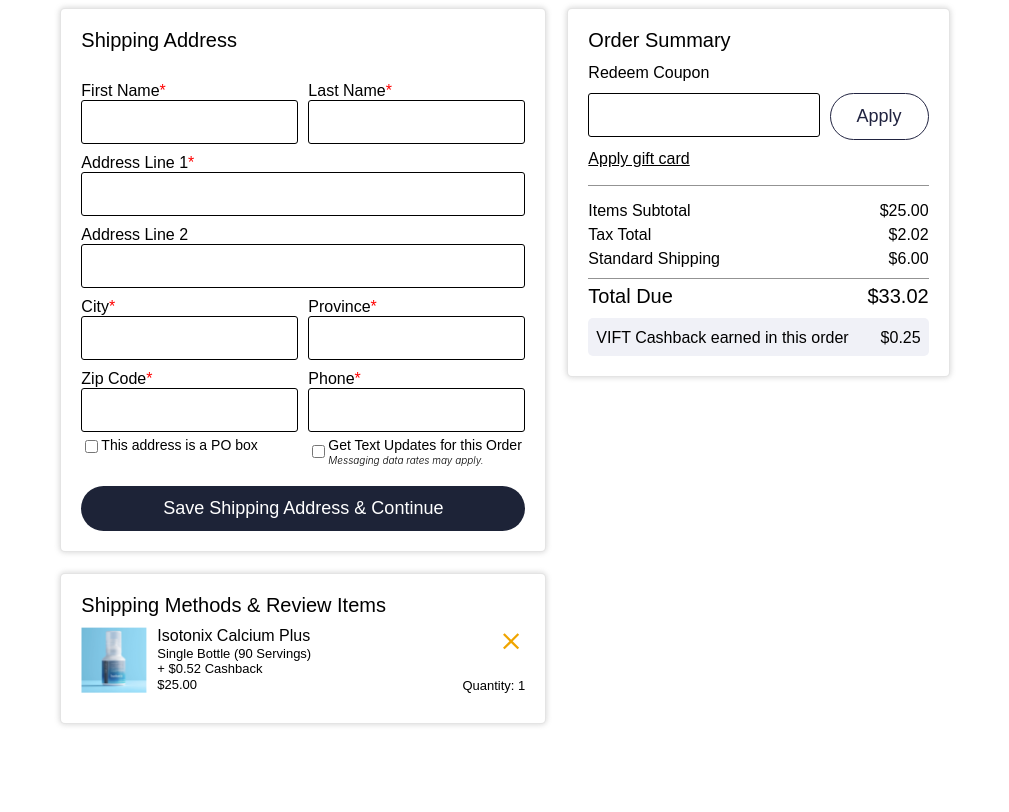
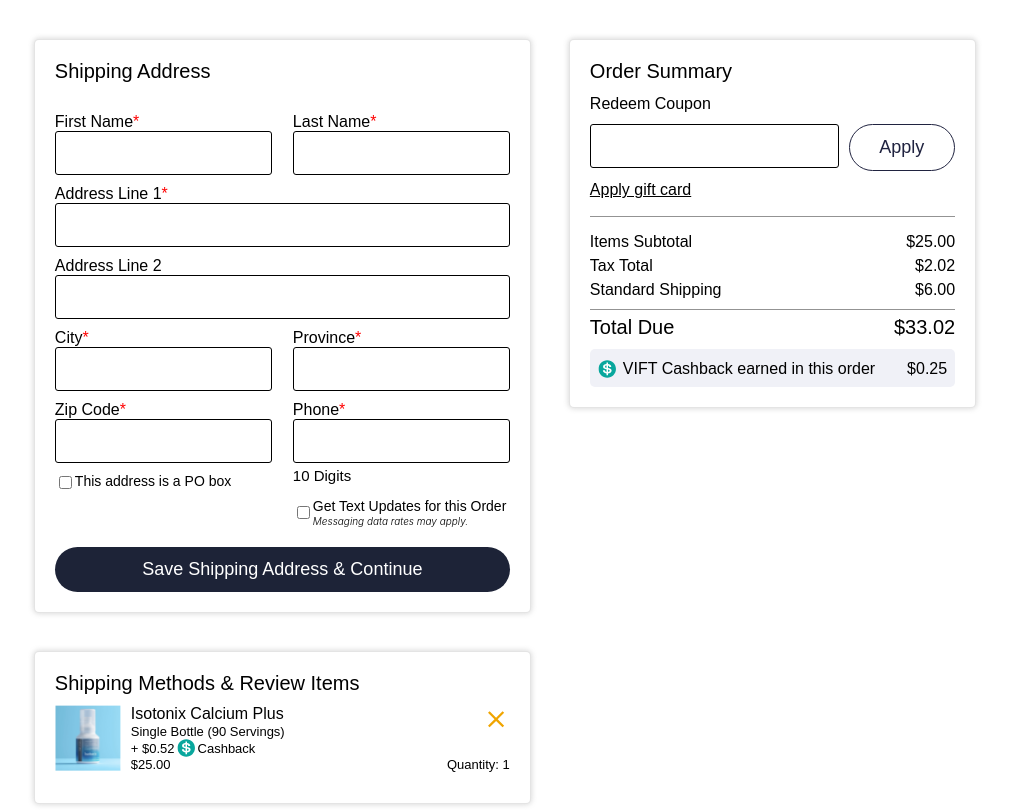
Before and after one commit to vikascool786/mfe-vitcheckout, a React app in the folder mfe-checkout/: page / in a window 1280 px wide. Shown: the whole page, without its empty margins (135-1144 px from the left). Built offline with nearby package versions, Linux system fonts and the light colour scheme.

Commit message:
added images and fixed small paddings

```diff
--- a/mfe-checkout/src/App.scss
+++ b/mfe-checkout/src/App.scss
@@ -8,13 +8,14 @@ body {
 .checkout-container {
   display: flex;
   justify-content: center;
-  column-gap: 21px;
+  column-gap: 38px;
   width: 100%;
+  margin-top: 31px;
 }
 
 .checkout-sub-container {
   display: flex;
   flex-direction: column;
   justify-content: center;
-  gap: 21px;
+  gap: 38px;
 }
--- /dev/null
+++ b/mfe-checkout/src/assets/svgs/Cashback.tsx
@@ -0,0 +1,27 @@
+import * as React from "react";
+import { SVGProps } from "react";
+export const Cashback = (props: SVGProps<SVGSVGElement>) => (
+  <svg
+    xmlns="http://www.w3.org/2000/svg"
+    width={19}
+    height={18}
+    fill="none"
+    {...props}
+  >
+    <g clipPath="url(#a)">
+      <path
+        fill="#09A79D"
+        d="M9.26 17.697c4.802 0 8.693-3.895 8.693-8.7s-3.891-8.7-8.692-8.7c-4.8 0-8.693 3.895-8.693 8.7s3.892 8.7 8.693 8.7Z"
+      />
+      <path
+        fill="#fff"
+        d="M13.643 10.55c0-2.027-1.876-2.4-3.639-2.633V5.6a1.57 1.57 0 0 1 1.331 1.284h1.985c-.186-2.028-1.937-2.61-3.34-2.772V2.547H8.519v1.518c-1.937.132-3.453.918-3.453 2.754 0 1.836 1.738 2.316 3.477 2.538v2.64a1.732 1.732 0 0 1-1.619-1.65H4.88c0 1.686 1.079 2.88 3.639 3.09v1.89h1.486v-1.908c1.751-.132 3.64-.822 3.64-2.868ZM7.05 6.664c0-.696.6-1.074 1.48-1.158v2.214c-.88-.15-1.504-.402-1.504-1.056h.024Zm2.997 5.352V9.597c.936.174 1.62.462 1.62 1.158s-.768 1.14-1.662 1.242l.043.018Z"
+      />
+    </g>
+    <defs>
+      <clipPath id="a">
+        <path fill="#fff" d="M.27-.004h17.985v18H.27z" />
+      </clipPath>
+    </defs>
+  </svg>
+);
--- a/mfe-checkout/src/checkout/Checkout.scss
+++ b/mfe-checkout/src/checkout/Checkout.scss
@@ -21,7 +21,7 @@ body {
   display: flex;
   justify-content: center;
   flex-direction: row;
-  gap: 10px;
+  gap: 21px;
   margin-top: 10px;
 }
 
--- a/mfe-checkout/src/checkout/Checkout.tsx
+++ b/mfe-checkout/src/checkout/Checkout.tsx
@@ -35,6 +35,7 @@ export const Checkout: React.FC = () => {
         <FormField
           label="Phone"
           required
+          extraLabel="10 Digits"
           renderCheckBox={
             <Checkbox
               title="Get Text Updates for this Order"
--- a/mfe-checkout/src/component/Form/Checkbox/Checkbox.scss
+++ b/mfe-checkout/src/component/Form/Checkbox/Checkbox.scss
@@ -1,13 +1,12 @@
 .checkbox-container {
     display: flex;
     flex-direction: row;
-    padding-top: 5px;
+    padding-top: 10px;
 }
 .checkbox-text {
   font-size: 14px;
   line-height: 16.41px;
   font-weight: 400;
-  text-align: left;
   display: flex;
   flex-direction: row;
 
--- a/mfe-checkout/src/component/Form/Field/FormField.scss
+++ b/mfe-checkout/src/component/Form/Field/FormField.scss
@@ -20,3 +20,10 @@
   line-height: 18px;
   font-weight: normal;
 }
+
+.field-extra-label {
+  font-size: 15px;
+  font-weight: 100;
+  margin-top: 4px;
+  margin-bottom: 4px;
+}
--- a/mfe-checkout/src/component/Form/Field/FormField.tsx
+++ b/mfe-checkout/src/component/Form/Field/FormField.tsx
@@ -6,10 +6,12 @@ interface IFormFieldProps {
   label?: string;
   renderCheckBox?: ReactNode;
   required?: boolean;
+  extraLabel?: string;
 }
 export const FormField: React.FC<IFormFieldProps> = ({
   label,
   required,
+  extraLabel,
   renderCheckBox,
   ...props
 }) => {
@@ -17,6 +19,7 @@ export const FormField: React.FC<IFormFieldProps> = ({
     <div className="field-item-container">
       {label && <div className={required ? "required-field" : ""}>{label}</div>}
       <input className="input-container" {...props} />
+      {extraLabel && <div className="field-extra-label">{extraLabel}</div>}
       {renderCheckBox}
     </div>
   );
--- a/mfe-checkout/src/order-summary/OrderSummary.scss
+++ b/mfe-checkout/src/order-summary/OrderSummary.scss
@@ -84,3 +84,9 @@
   color: black;
   gap: 2rem;
 }
+
+.order-cashback {
+  display: flex;
+  align-items: center;
+  gap: 6px;
+}
--- a/mfe-checkout/src/order-summary/OrderSummary.tsx
+++ b/mfe-checkout/src/order-summary/OrderSummary.tsx
@@ -3,6 +3,7 @@ import "./OrderSummary.scss";
 import { FormField } from "../component/Form/Field/FormField";
 import { Button } from "../component/Button/Button";
 import { FormHeading } from "../component/Form/Heading/FormHeading";
+import { Cashback } from "../assets/svgs/Cashback";
 
 const ORDER_SUMMARY = [
   {
@@ -49,7 +50,10 @@ export const OrderSummary: React.FC = () => {
       </div>
 
       <div className="order-summary-cashback-container">
-        <div>VIFT Cashback earned in this order</div>
+        <div className="order-cashback">
+          <Cashback />
+          VIFT Cashback earned in this order
+        </div>
         <div>$0.25</div>
       </div>
     </div>
--- a/mfe-checkout/src/shipping-item/ShippingItem.scss
+++ b/mfe-checkout/src/shipping-item/ShippingItem.scss
@@ -43,3 +43,9 @@
   line-height: 15.23px;
   text-align: left;
 }
+
+.item-cashback {
+  display: flex;
+  align-items: center;
+  gap: 2px;
+}
--- a/mfe-checkout/src/shipping-item/ShippingItem.tsx
+++ b/mfe-checkout/src/shipping-item/ShippingItem.tsx
@@ -1,6 +1,8 @@
 import React from "react";
 import { Close } from "../assets/svgs/Close";
 import "./ShippingItem.scss";
+import { Cashback } from "../assets/svgs/Cashback";
+import ProductImage from "../assets/images/ProductImage.png";
 
 interface IProduct {
   imageUrl: string;
@@ -22,12 +24,14 @@ export const ShippingItem: React.FC<IShippingItemProps> = ({ product }) => {
       <div className="item-detail-container">
         <img
           className="item-image"
-          src={require("../assets/images/ProductImage.png")}
+          src={ProductImage}
         />
         <div className="item-info">
           <div className="item-name">{name}</div>
           <div>{description}</div>
-          <div>{cashback}</div>
+          <div className="item-cashback">
+            {cashback} <Cashback /> Cashback
+          </div>
           <div>{price}</div>
         </div>
       </div>
--- a/mfe-checkout/src/shipping-methods/ShippingMethod.tsx
+++ b/mfe-checkout/src/shipping-methods/ShippingMethod.tsx
@@ -6,7 +6,7 @@ import { ShippingItem } from '../shipping-item/ShippingItem';
 const Product = {
   name: "Isotonix Calcium Plus",
   description: "Single Bottle (90 Servings)",
-  cashback: "+ $0.52 Cashback",
+  cashback: "+ $0.52",
   price: "$25.00",
   quantity: 1,
   imageUrl: require('../assets/images/ProductImage.png')
```
Lines whose indentation alone changed are shown as unchanged.
